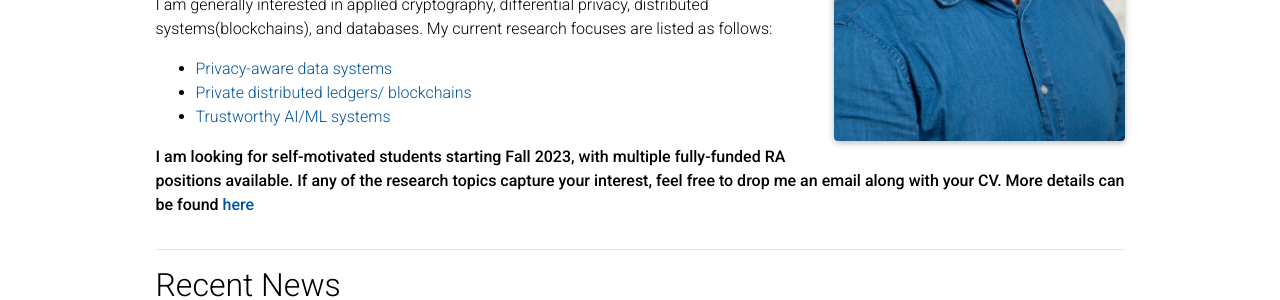
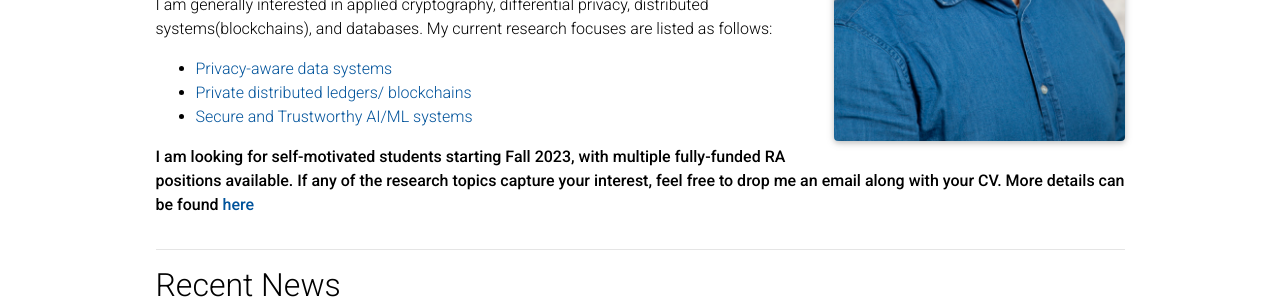
Before and after one commit to lovingmage/lovingmage.github.io, a Jekyll site: the page built from _pages/about.md, in a window 1280 px wide and 1266 px high. Shown: the part 464-764 px from the top of the window. Built offline with Jekyll 4.4.1, drawn with Linux system fonts in a browser that asks for light colours; full-size pictures stand in for the smaller copies a plugin makes; comment, search, counter and statistics services are not loaded; a style sheet for code colours, icons or effects is not loaded.

Commit message:
Update about.md

```diff
--- a/_pages/about.md
+++ b/_pages/about.md
@@ -37,6 +37,6 @@ I am generally interested in applied cryptography, differential privacy, distrib
 
 - [Privacy-aware data systems](/projects/#dbms)
 - [Private distributed ledgers/ blockchains](/projects/#blockchain)
-- [Trustworthy AI/ML systems](/projects/#ai)
+- [Secure and Trustworthy AI/ML systems](/projects/#ai)
 
 <span style="color:blue"> **I am looking for self-motivated students starting Fall 2023, with multiple fully-funded RA positions available. If any of the research topics capture your interest, feel free to drop me an email along with your CV. More details can be found [here](https://www.lovingmage.com/blog/2023/phd-ra/)** </span>
```
